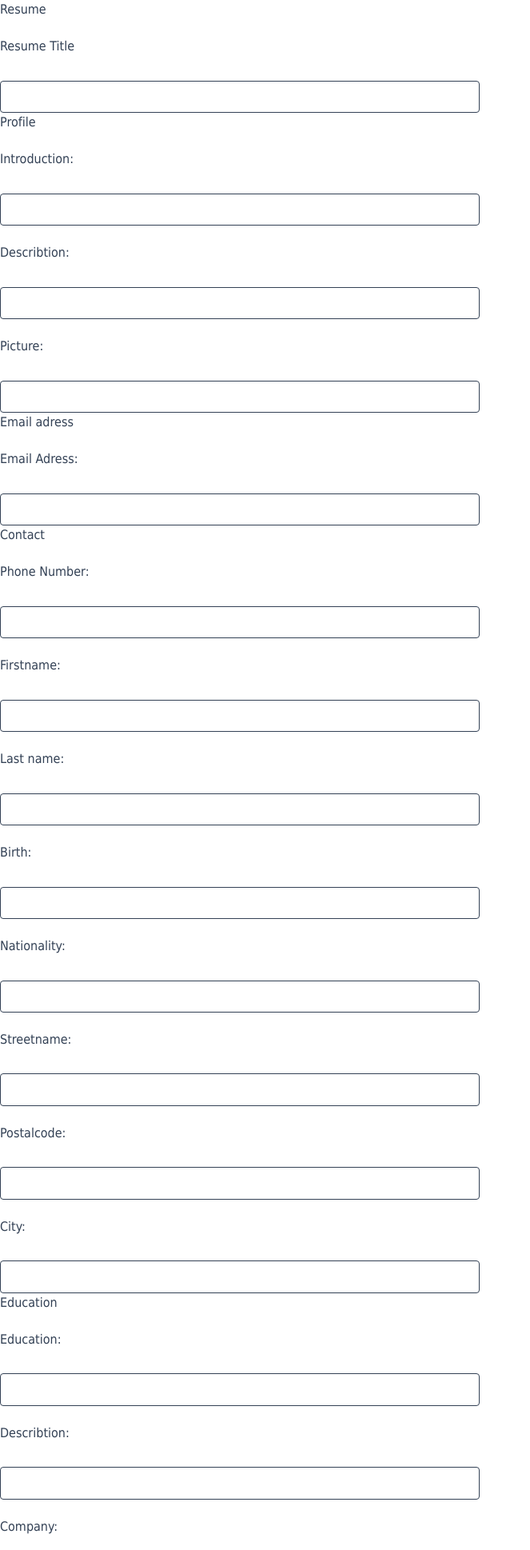
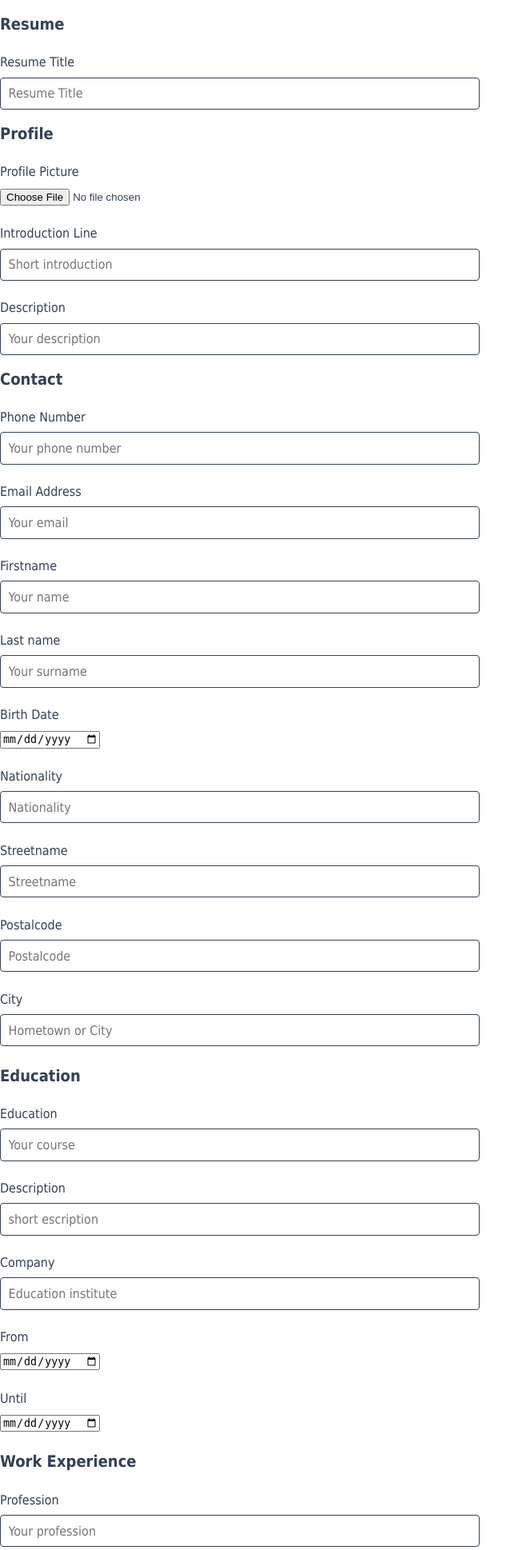
Before and after one commit to Allen16081992/CVTemplater, a PHP site: page /CVForm.html in a window 1280 px wide. Shown: the top 1938 px of the page at 80% size, without its empty margins (0-663 px from the left). Run offline with PHP 8.4, Linux system fonts and the light colour scheme.

Commit message:
Signup, account, CVform repaired.

```diff
--- a/CVForm.html
+++ b/CVForm.html
@@ -2,7 +2,9 @@
 <html lang="en">
 <head>
     <meta charset="UTF-8">
-    <title>Title</title>
+    <meta name="viewport" content="width=device-width, initial-scale=1.0">
+    <title>CV Templater - Edit Resume</title>
+    <!-- Styling Sheets -->
     <link rel="stylesheet" href="css/trongate.css">
     <style>
         form{
@@ -14,103 +16,99 @@
 <body>
 
 <form>
-    Resume
+    <h6>Resume</h6>
     <form>
-        <label for="resumeTitle">Resume Title</label><br>
-        <input type="text" id="resumeTitle" name="Resume-Title"><br>
+        <label for="rtitle">Resume Title</label>
+        <input type="text" name="rtitle" placeholder="Resume Title">
     </form>
 </form>
 
 <form>
-    Profile
-    <label for="intro">Introduction:</label><br>
-    <input type="text"  name="intro"><br>
-    <label for="Desc">Describtion:</label><br>
-    <input type="text"  name="desc">
-    <label for="Pic">Picture:</label><br>
-    <input type="text"  name="pic"><br>
+    <h6>Profile</h6>
+    <label for="avatar">Profile Picture</label>
+    <input type="file"  name="avatar" accept="image/png, image/jpeg" placeholder="avatar">
+    <label for="intro">Introduction Line</label>
+    <input type="text"  name="intro" placeholder="Short introduction">
+    <label for="desc">Description</label>
+    <input type="text"  name="desc" placeholder="Your description">
 </form>
 
 <form>
-    Email adress
-    <label for="Eadress">Email Adress:</label><br>
-    <input type="text" name="Email-Adress"><br>
+    <h6>Contact</h6>
+    <label for="phone">Phone Number</label>
+    <input type="text"  name="phone" placeholder="Your phone number">
+    <label for="email">Email Address</label>
+    <input type="text" name="email" placeholder="Your email">
+    <label for="firstname">Firstname</label>
+    <input type="text" name="firstname" placeholder="Your name">
+    <label for="lastname">Last name</label>
+    <input type="text"  name="lastname" placeholder="Your surname">
+    <label for="birth">Birth Date</label>
+    <input type="date"  name="birth" placeholder="Birthday">
+    <label for="country">Nationality</label>
+    <input type="text"  name="country" placeholder="Nationality">
+    <label for="streetname">Streetname</label>
+    <input type="text"  name="streetname" placeholder="Streetname">
+    <label for="postalcode">Postalcode</label>
+    <input type="text"  name="postalcode" placeholder="Postalcode">
+    <label for="city">City</label>
+    <input type="text"  name="city" placeholder="Hometown or City">
 </form>
 
 <form>
-    Contact
-    <label for="Pnumber">Phone Number:</label><br>
-    <input type="text"  name="Pnumber"><br>
-    <label for="fname">Firstname:</label><br>
-    <input type="text" name="fname"><br>
-    <label for="lname">Last name:</label><br>
-    <input type="text"  name="lname">
-    <label for="Birth">Birth:</label><br>
-    <input type="text"  name="Birth"><br>
-    <label for="national">Nationality:</label><br>
-    <input type="text"  name="nationality">
-    <label for="Sname">Streetname:</label><br>
-    <input type="text"  name="Sname"><br>
-    <label for="Pcode">Postalcode:</label><br>
-    <input type="text"  name="pcode">
-    <label for="City">City:</label><br>
-    <input type="text"  name="city"><br>
-</form>
-
-<form>
-    Education
    <label>
-       <label for="eTitle">Education:</label><br>
-       <input type="text"  name="eTitle"><br>
-       <label for="desc">Describtion:</label><br>
-       <input type="text"  name="desc">
-       <label for="company">Company:</label><br>
-       <input type="text"  name="Company"><br>
-       <label for="fdate">First Date:</label><br>
-       <input type="text"  name="fdate">
-       <label for="ldate">Last Date:</label><br>
-       <input type="text" name="ldate"><br>
+       <h6>Education</h6>
+       <label for="eTitle">Education</label>
+       <input type="text"  name="eTitle" placeholder="Your course">
+       <label for="desc">Description</label>
+       <input type="text"  name="desc" placeholder="short escription">
+       <label for="company">Company</label>
+       <input type="text"  name="Company" placeholder="Education institute">
+       <label for="joined">From</label>
+       <input type="date"  name="joined" placeholder=".">
+       <label for="leave">Until</label>
+       <input type="date" name="leave" placeholder=".">
    </label>
 </form>
 
 <form>
-    Experience
-    <label for="wtitle">Work Experience:</label><br>
-    <input type="text"  name="wtitle"><br>
-    <label for="wdesc">Describtion:</label><br>
-    <input type="text"  name="wdesc">
-    <label for="company">Company:</label><br>
-    <input type="text"  name="company"><br>
-    <label for="fdate">First Date:</label><br>
-    <input type="text"  name="fdate">
-    <label for="lastdate">Last Date:</label><br>
-    <input type="text"  name="lastdate"><br>
+    <h6>Work Experience</h6>
+    <label for="wtitle">Profession</label>
+    <input type="text"  name="wtitle" placeholder="Your profession">
+    <label for="wdesc">Description</label>
+    <input type="text"  name="wdesc" placeholder="Description">
+    <label for="company">Company</label>
+    <input type="text"  name="company" placeholder="Name of company">
+    <label for="joined">From</label>
+    <input type="date"  name="joined" placeholder=".">
+    <label for="leave">Until</label>
+    <input type="date"  name="joined" placeholder=".">
 </form>
 
 <form>
-    Interests
-    <label for="inter">Interests:</label><br>
-    <input type="text"  name="inter"><br>
+    <h6>Interests/Hobby</h6>
+    <label for="interests">Interests</label>
+    <input type="text"  name="interests" placeholder="Hobby and interests">
 </form>
 
 <form>
-    Language
-    <label for="lan">Language:</label><br>
-    <input type="text"  name="lan"><br>
+    <h6>Languages</h6>
+    <label for="lang">Language</label>
+    <input type="text"  name="lang" placeholder="Language">
 </form>
 
 <form>
-    Portfolio
-    <label for="IMGtitle">Title:</label><br>
-    <input type="text"  name="img-title"><br>
-    <label for="IMGpath">"picture"</label><br>
-    <input type="text"  name="img-path">
+    <h6>Portfolio</h6>
+    <label for="IMGtitle">Image Title</label>
+    <input type="text"  name="IMGtitle" placeholder="image">
+    <label for="IMGpath">Picture of Project</label>
+    <input type="file"  name="IMGpath" placeholder="image">
 </form>
 
 <form>
-    Technical
-    <label for="techTitle">Technicals:</label><br>
-    <input type="text"  name="techTitle"><br>
+    <h6>Technical Skills</h6>
+    <label for="techTitle">Technical Skill</label>
+    <input type="text"  name="techTitle" placeholder="Technical skills">
 </form>
 
 </body>
```
Also changed, not shown: account.php (+19 -18 lines), config/Classes/signup.class.config.php (+4 -4 lines).
